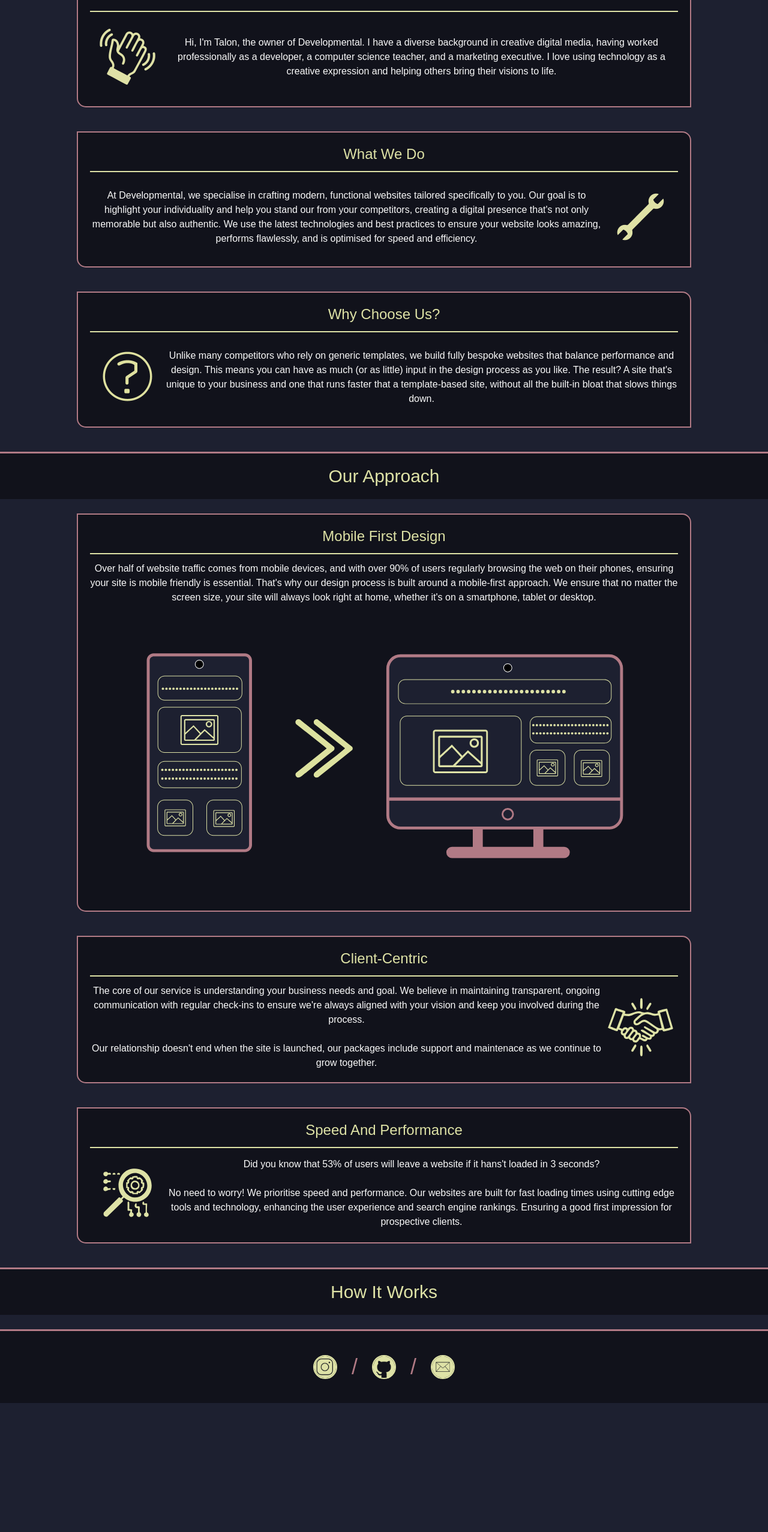
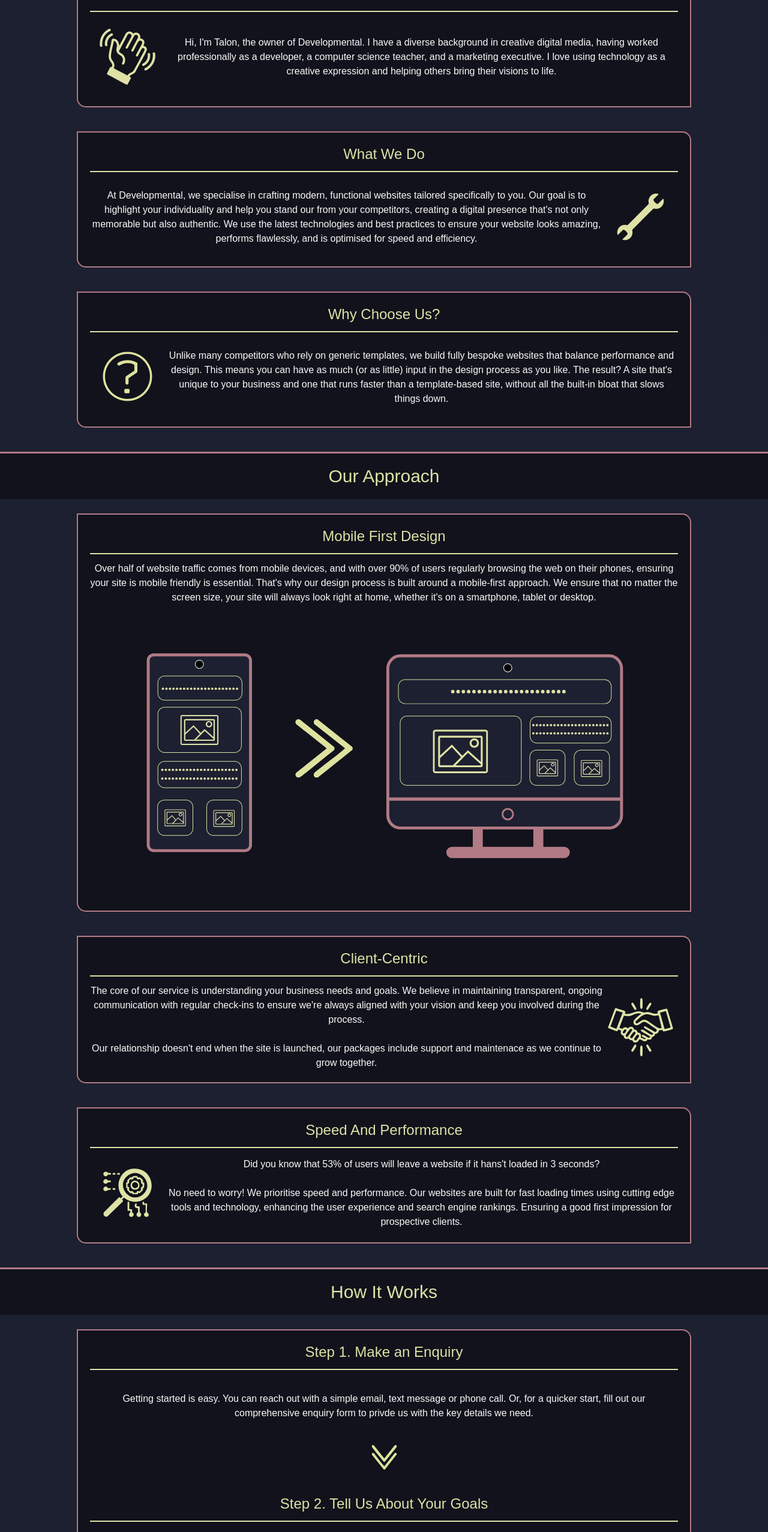
Before and after one commit to taloncodes/developmental, a SvelteKit app: page /about in a window 1280 px wide. Shown: the part 243-2797 px from the top of the page at 60% size. Before the commit the page ends 2582 px from the top, so only its background shows below. Built offline with nearby package versions, Linux system fonts and the light colour scheme; a web font is replaced by a local one.

Commit message:
How it works section about page

```diff
--- a/src/routes/about/+page.svelte
+++ b/src/routes/about/+page.svelte
@@ -7,7 +7,7 @@
     import response from '$lib/icons/mobile_first.svg';
     import shake from '$lib/icons/shake_icon.svg';
     import seo from '$lib/icons/seo_icon.svg';
-
+    import downArrow from '$lib/icons/down_icon.svg';
 </script>
 
 <section>
@@ -55,7 +55,7 @@
         <div class="flex flex-col md:flex-row">
         <img src={qMark} class="m-auto about-icon w-[75px] h-[75px] md:h-[100px] md:w-[100px] lg:w-[125px] lg:h-[125px]" alt="question icon">
         <ul class="flex flex-col justify-evenly h-auto">
-            Unlike many competitors who rely on generic templates, we build fully bespoke websites that balance performance and design. This means you can have as much (or as little) input in the design process as you like. The result? A site that's unique to your business and one that runs faster that a template-based site, without all the built-in bloat that slows things down.
+            Unlike many competitors who rely on generic templates, we build fully bespoke websites that balance performance and design. This means you can have as much (or as little) input in the design process as you like. The result? A site that's unique to your business and one that runs faster than a template-based site, without all the built-in bloat that slows things down.
         </ul>
     </div>
     </div>
@@ -89,7 +89,7 @@
 
         <ul class="flex flex-col justify-evenly h-auto">
 
-            The core of our service is understanding your business needs and goal. We believe in maintaining transparent, ongoing communication with regular check-ins to ensure we're always aligned with your vision and keep you involved during the process.<br><br>Our relationship doesn't end when the site is launched, our packages include support and maintenace as we continue to grow together.
+            The core of our service is understanding your business needs and goals. We believe in maintaining transparent, ongoing communication with regular check-ins to ensure we're always aligned with your vision and keep you involved during the process.<br><br>Our relationship doesn't end when the site is launched, our packages include support and maintenace as we continue to grow together.
         </ul>
         <img src={shake} class="m-auto about-icon w-[75px] h-[75px] md:h-[100px] md:w-[100px] lg:w-[125px] lg:h-[125px]" alt="tools icon">
     </div>
@@ -111,6 +111,32 @@
     <div class="w-full p-5 px-[10%] border-accent-two border-t-3 darker xl:px-20 flex xl:text-xl justify-center text-center mb-6 text-accent-one">
         <h1 class="text-3xl">How It Works</h1>
     </div>
+
+    <div class="  px-[5%] xl:px-[10%]">
+
+    <div class="about sharp-corners w-full flex mb-10 flex-col justify-start">
+
+
+
+        <h2 class="text-2xl border-b-2 pb-3 mb-3 top-0 text-accent-one"> Step 1. Make an Enquiry </h2>
+        <p class="p-6">Getting started is easy. You can reach out with a simple email, text message or phone call. Or, for a quicker start, fill out our comprehensive enquiry form to privde us with the key details we need.</p>
+        <img src={downArrow} alt="down arrow" width="75px" class="m-auto pb-6">
+        <h2 class="text-2xl border-b-2 pb-3 mb-3 top-0 text-accent-one"> Step 2. Tell Us About Your Goals </h2>
+        <p class="p-6">We'll send you a tailored package designed to gather the finer details about you and your website goals. This includes what you aim to achieve, along with any existing branding, logos, or designs you'd like us to incorporate.</p>
+        <img src={downArrow} alt="down arrow" width="77px" class="m-auto pb-6">
+        <h2 class="text-2xl border-b-2 pb-3 mb-3 top-0 text-accent-one"> Step 3. Planning & Design</h2>
+        <p class="p-6">Once we've collected everything we need and received your initial deposit, we'll begin mapping out your website's functionality and design. Throughout this stage, we'll stay in regular contact to keep you updated.</p>
+        <img src={downArrow} alt="down arrow" width="75px" class="m-auto pb-6">
+        <h2 class="text-2xl border-b-2 pb-3 mb-3 top-0 text-accent-one"> Step 4. Review & Refine</h2>
+        <p class="p-6">When the site is nearing completion, we'll provide you with early access so you can explore it firsthand. This is your opporunity to share feedback and request any revisions to ensure everything feels just right.</p>
+        <img src={downArrow} alt="down arrow" width="75px" class="m-auto pb-6">
+        <h2 class="text-2xl border-b-2 pb-3 mb-3 top-0 text-accent-one"> Step 5. Launch & Beyond </h2>
+        <p class="p-6">With your approval, we'll launch your website! But our support doesn't end there. If you ever need updates or changes, we offer flexible options. Choose from our ongoing maintenance packages or pay-as-you-go services with discounted rates for future adjustments.</p>
+
+    </div>
+
+</div>
+
 
 
 
```
Also changed, not shown: src/lib/icons/down_icon.svg (added).
